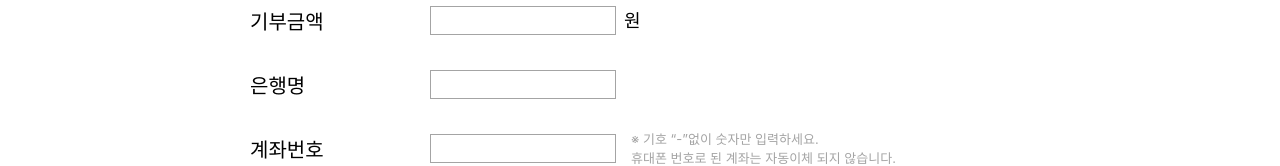
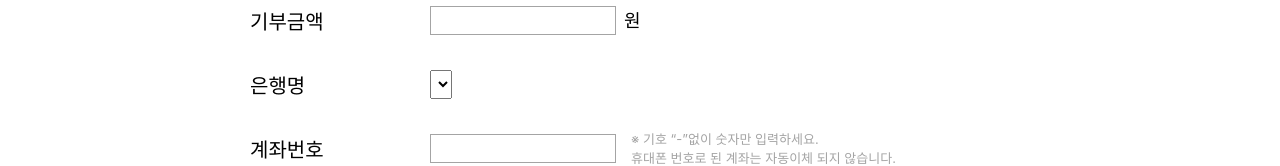
Before and after one commit to Hwanginyoung/Naresha2-GiveLove_project, a React (Create React App) app in the folder givelove/: page /Donatemoney in a window 1280 px wide. Shown: the part 705-871 px from the top of the page. Built offline with nearby package versions, Linux system fonts and the light colour scheme.

Commit message:
donatemoney

```diff
--- a/givelove/src/containers/DonateMoney.css
+++ b/givelove/src/containers/DonateMoney.css
@@ -63,6 +63,10 @@
     padding-left: 5px;
 }
 
+#donatemoney #bank{
+
+}
+
 #donatemoney button{
     width: 300px;
     height: 50px;
--- a/givelove/src/containers/DonateMoney.js
+++ b/givelove/src/containers/DonateMoney.js
@@ -34,7 +34,7 @@ function DonateMoney() {
           </div>
           <div class="info">
             <div>은행명 </div>
-            <input></input>
+            <select></select>
           </div>
           <div class="info">
             <div>계좌번호 </div>
```
